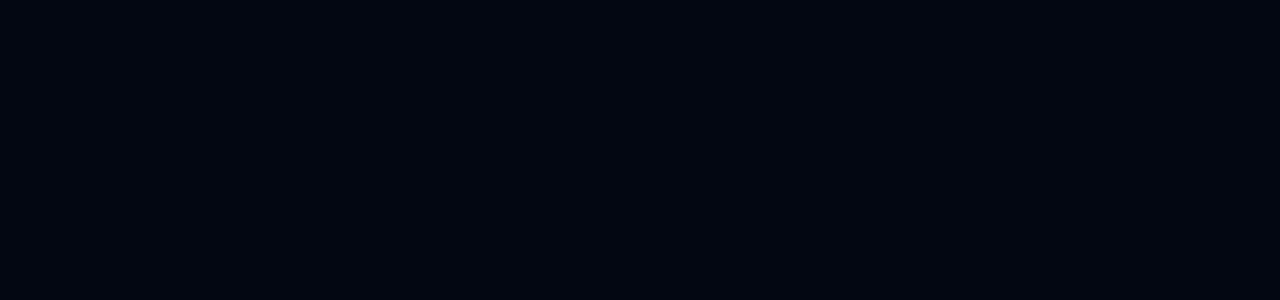
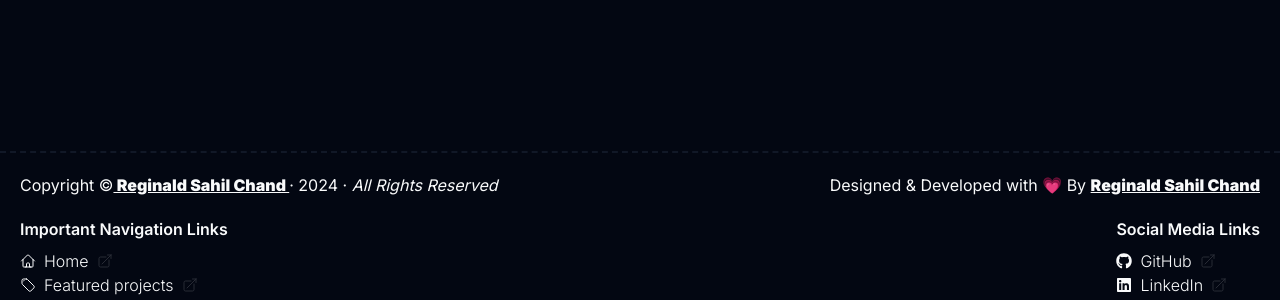
Before and after one commit to reginald-chand/personal-portfolio-2024, a Next.js app: page / in a window 1280 px wide. Shown: the part 649-949 px from the top of the page. Before the commit the page ends 800 px from the top, so only its background shows below. Built offline with nearby package versions, Linux system fonts and the light colour scheme.

Commit message:
Add Footer

```diff
--- a/app/components/layouts/_app.tsx
+++ b/app/components/layouts/_app.tsx
@@ -1,7 +1,13 @@
 import { ReactElement, ReactNode } from "react";
+import { Footer } from "../ui/footer";
 
 export const GlobalLayout = ({
   children,
 }: Readonly<{ children: ReactNode }>): ReactElement => {
-  return <>{children}</>;
+  return (
+    <>
+      {children}
+      <Footer />
+    </>
+  );
 };
```
